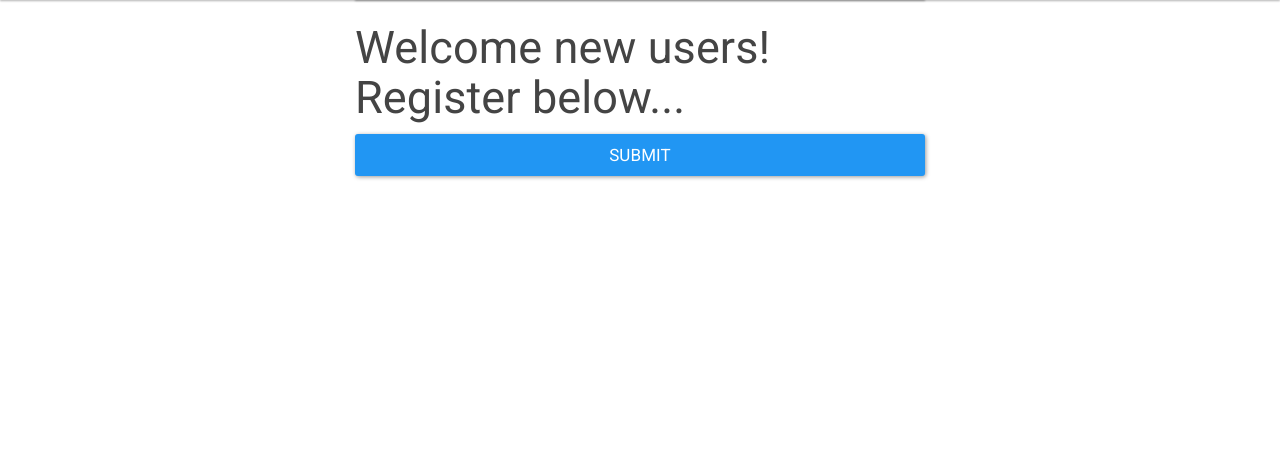
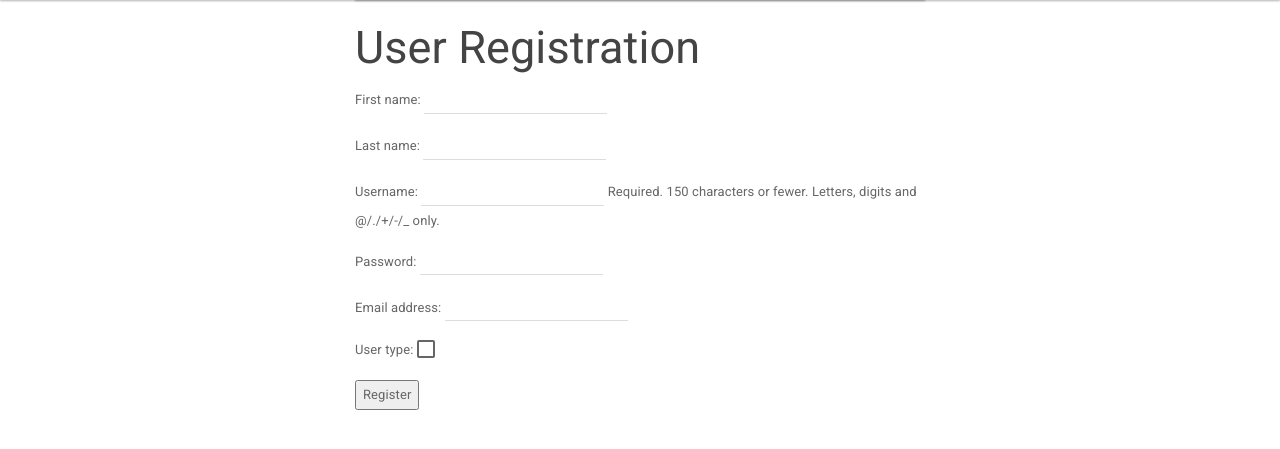
Before and after one commit to ashleypnguyen/cs3240-s17-team20, a Django app: page /userSignup/ in a window 1280 px wide; the page is wider, and only the part inside the window is pictured. Shown: the part 64-513 px from the top of that part. Run offline with Django 3.2, Linux system fonts and the light colour scheme; parts of the project's set-up code (start-up, migrations or seed data) failed here and were passed over; some libraries are stand-ins or nearby versions.

Commit message:
Fixed userSignup

```diff
--- a/UserGroupForms/models.py
+++ b/UserGroupForms/models.py
@@ -6,10 +6,12 @@ from django.contrib.auth.models import User
 # Validate form objects and print error message to template
 class UserProfile(models.Model):
     user = models.OneToOneField(User)
-    user_type = models.CharField(max_length=30)
+    user_type = models.BooleanField(default=False) #user is either admin or not
 
     def __unicode__(self):
         return self.user.username
+    #inheriting from Django Model
+    #username, password, email, is active/online
 
 class Report(models.Model):
     time_created = models.DateTimeField(auto_now_add=True)
--- a/UserGroupForms/templates/groupHome.html
+++ b/UserGroupForms/templates/groupHome.html
@@ -1,4 +1,3 @@
-
 <!DOCTYPE html>
 <html lang="en">
 <head>
--- a/UserGroupForms/templates/userSignup.html
+++ b/UserGroupForms/templates/userSignup.html
@@ -1,5 +1,3 @@
-
-
 <html lang="en">
 <head>
 	<meta charset="UTF-8">
@@ -55,26 +53,31 @@
         }
 	</script>
 </head>
+
+<!--<div class="container" style="min-width:200px;max-width:600px;margin-right:auto;margin-left:auto;padding-left:15px;padding-right:15px;">-->
 <body onload="changeActive()">
-
 
 <div class="container" style="min-width:200px;max-width:600px;margin-right:auto;margin-left:auto;padding-left:15px;padding-right:15px;">
     {% include 'header.html' %}
-    <form method="POST" action="/showReport/" onsubmit="return validInfo()" class="form-uploadReport">
+    <form id="user_form" method="POST" action="/admin/" onsubmit="return validInfo()">
 
             {% csrf_token %}
 
-            <h2 class="form-signin-heading">Welcome new users! Register below...</h2>
+            <h2 class="form-signin-heading">User Registration</h2>
             {{ user_form.as_p }}
             {{ profile_form.as_p }}
 
-
-        <button class="btn btn-lg btn-primary btn-block" type="submit">Submit</button>
+		<input type="submit" name="submit" value="Register"/>
+        <!--<button class="btn btn-lg btn-primary btn-block" type="submit">Submit</button>-->
 
         </form>
+	</div>
+</body>
+</html>
 
 <!--<h2>Welcome new users! Register below. </h2>-->
-<!--<form method="POST" action="/getdata/" onsubmit="return validInfo()">-->
+<!--<form method="POST" action="/userSignup/" onsubmit="return validInfo()">-->
+	<!--{% csrf_token %}-->
 	<!--<table>-->
 		<!--<tr>-->
 			<!--<td>Enter your first name:</td>-->
@@ -85,11 +88,11 @@
 			<!--<td><input type="text" name="last_name" id="last_name">-->
 		<!--<tr>-->
 			<!--<td>Create a username</td>-->
-			<!--<td><input type="text" name="user_name" id="user_name">-->
+			<!--<td><input type="text" name="user_name" id="username">-->
 		<!--</tr>-->
 		<!--<tr>-->
 			<!--<td>Create a password</td>-->
-			<!--<td><input type="password" name="password" id="pword"></td>-->
+			<!--<td><input type="password" name="password" id="password"></td>-->
 		<!--</tr>-->
 		<!--<tr>-->
 			<!--<td>What type of user are you?</td>-->
@@ -103,10 +106,8 @@
 		<!--</tr>-->
 		<!--<tr>-->
 			<!--<td>-->
-				<!--<button>Submit Form</button>-->
+				<!--<button type="submit" class = "btn btn-success" href="http://localhost:8000/confirmUser/">Submit</button>-->
 			<!--</td>-->
 		<!--</tr>-->
 	<!--</table>-->
 <!--</form>-->
-</body>
-</html>
--- a/UserGroupForms/urls.py
+++ b/UserGroupForms/urls.py
@@ -3,13 +3,15 @@ from django.conf.urls import url
 from . import views
 
 urlpatterns = [
-    url(r'^userSignup/', views.userSignup),
+    url(r'^userSignup/', 'UserGroupForms.views.register', name = 'userSignup'),
     url(r'^groupSignup/', views.groupSignup),
     url(r'^uploadReport/', views.uploadReport),
     url(r'^base/', views.base),
     url(r'^showReport/', views.showReport),
     url(r'^groupHome/',views.groupHome),
     url(r'^groupLogin/',views.groupLogin),
-    url(r'^register/$', views.register, name='register'),
-    url(r'^login/$', views.user_login, name='login')
+    #url(r'^register/$', views.register, name='register'),
+    url(r'^login/$', views.user_login, name='login'),
+    url(r'^confirmUser/',views.confirmUser),
+
 ]
--- a/UserGroupForms/views.py
+++ b/UserGroupForms/views.py
@@ -1,6 +1,7 @@
 from django.shortcuts import render, HttpResponse
 from django.http import JsonResponse
 from django.views.decorators.csrf import csrf_exempt
+from django.core.context_processors import csrf
 from django.template import loader
 from .forms import ReportForm
 from .forms import UserForm
@@ -27,18 +28,32 @@ def viewUser(request, user_id):
             user_dict = model_to_dict(theUser)
             return JsonResponse({'status': True, 'resp': user_dict})
 
-def userSignup(request):
-    if request.method == "POST":
-        form = UserForm(data=request.POST)
-        if(form.is_valid()):
-            form.save()
-            return HttpResponse("User has been registered.")
-    else:
-        form = UserForm()
-        return render(request, 'userSignup.html', {'form': form})
+# def userSignup(request):
+#     form = UserForm()
+#     is_registered = False
+#
+#     if request.method == "POST":
+#         form = UserForm(data=request.POST)
+#         if form.is_valid():
+#
+#             user = form.save() #will return a user type
+#             user.set_password(user.password) #taking from the form
+#             user.save()
+#             print(user.password)
+#             print(user)
+#             return HttpResponse('/base')
+#
+#     token = {}
+#     token.update(csrf(request))
+#     token['form'] = form
+#
+#     #return render_to_response('userSignup.html', RequestContext(request, token))
+#     return render(request, 'userSignup.html', token)
+
+def confirmUser(request):
+    return render(request, 'confirmUser.html')
 
 def uploadReport(request):
-
     if request.method == 'POST':
         #handle request later
 
@@ -81,63 +96,39 @@ def groupLogin(request):
     return render(request, 'groupLogin.html')
 
 def register(request):
-    # Like before, get the request's context.
-    context = RequestContext(request)
-
-    # A boolean value for telling the template whether the registration was successful.
-    # Set to False initially. Code changes value to True when registration succeeds.
+    #context = RequestContext(request)
     registered = False
-
-    # If it's a HTTP POST, we're interested in processing form data.
     if request.method == 'POST':
-        # Attempt to grab information from the raw form information.
-        # Note that we make use of both UserForm and UserProfileForm.
         user_form = UserForm(data=request.POST)
         profile_form = UserProfileForm(data=request.POST)
 
-        # If the two forms are valid...
         if user_form.is_valid() and profile_form.is_valid():
             # Save the user's form data to the database.
             user = user_form.save()
+            user.set_password(user.password)
+            user.save()
 
+            profile = profile_form.save(commit=False)
+            profile.user = user
+            profile.save()
             # Now we hash the password with the set_password method.
             # Once hashed, we can update the user object.
-            user.set_password(user.password)
-            user.save()
 
             # Now sort out the UserProfile instance.
             # Since we need to set the user attribute ourselves, we set commit=False.
             # This delays saving the model until we're ready to avoid integrity problems.
-            profile = profile_form.save(commit=False)
-            profile.user = user
-
-            # Did the user provide a profile picture?
-            # If so, we need to get it from the input form and put it in the UserProfile model.
-            if 'picture' in request.FILES:
-                profile.picture = request.FILES['picture']
-
-            # Now we save the UserProfile model instance.
-            profile.save()
-
-            # Update our variable to tell the template registration was successful.
             registered = True
 
-        # Invalid form or forms - mistakes or something else?
-        # Print problems to the terminal.
-        # They'll also be shown to the user.
         else:
             print(user_form.errors, profile_form.errors)
 
-    # Not a HTTP POST, so we render our form using two ModelForm instances.
-    # These forms will be blank, ready for user input.
     else:
         user_form = UserForm()
         profile_form = UserProfileForm()
 
     # Render the template depending on the context.
     return render(request,
-            'register.html',
-            {'user_form': user_form, 'profile_form': profile_form, 'registered': registered})
+            'userSignup.html', {'user_form': user_form, 'profile_form': profile_form, 'registered': registered})
 
 def user_login(request):
     # Like before, obtain the context for the user's request.
--- a/cs3240project/settings.py
+++ b/cs3240project/settings.py
@@ -89,8 +89,8 @@ STATICFILES_DIRS = (
     # Put strings here, like "/home/html/static" or "C:/www/django/static".
     # Always use forward slashes, even on Windows.
     # Don't forget to use absolute paths, not relative paths.
-    'C:/Users/student/Documents/CS3240Project/cs3240-s17-team20/cs3240project/static',
-    #'/Users/ashleynguyen/PycharmProjects/cs3240-s17-team20/cs3240-s17-team20/cs3240-s17-team20/cs3240-s17-team20/cs3240project/static',
+    #'C:/Users/student/Documents/CS3240Project/cs3240-s17-team20/cs3240project/static',
+    '/Users/ashleynguyen/PycharmProjects/cs3240-s17-team20/cs3240-s17-team20/cs3240-s17-team20/cs3240-s17-team20/cs3240project/static',
 )
 
 # Password validation
```
Also changed, not shown: UserGroupForms/templates/confirmUser.html (added, +12 -0 lines), UserGroupForms/migrations/0001_initial.py (added), UserGroupForms/migrations/0002_auto_20170411_1959.py (added).
